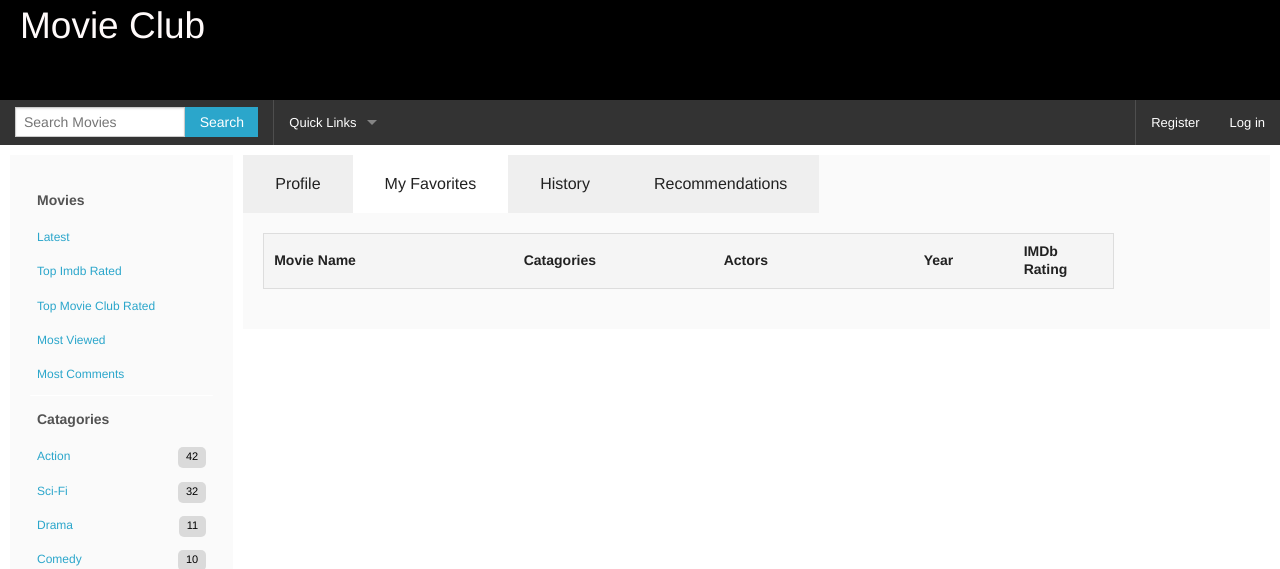
After one commit to deepal/movieclub, an ASP.NET MVC app: template MovieClub/MovieClub/Views/User/MyAccount.cshtml in a window 1280 px wide, after a click on "My Favorites". The commit adds this page. Shown: the top 569 px of the page. Run offline with ASP.NET Core 8 and stand-ins for ASP.NET MVC 5, Linux system fonts and the light colour scheme; the template is opened without the code that fills it, so the values that code supplies are empty; the project's own start-up code is not run, and a stand-in starts its controllers and pages; some libraries are stand-ins or nearby versions.

Commit message:
Started My Account page

```diff
--- /dev/null
+++ b/MovieClub/MovieClub/Content/css/myaccount.css
@@ -0,0 +1,11 @@
+.tabs-content-custom{
+    padding:5px 20px;
+}
+
+.tabs-content-custom div{
+    overflow:auto;
+}
+
+#myaccount{
+    background-color:#fafafa;
+}
--- a/MovieClub/MovieClub/Views/Content/MovieDetails.cshtml
+++ b/MovieClub/MovieClub/Views/Content/MovieDetails.cshtml
@@ -27,6 +27,7 @@
             <div id="movieclub-stats">
                 <table>
                     <tr><th colspan="2">MovieClub Statistics</th></tr>
+
                         <tr>
                             <td colspan="2">
                                 <div id="movie-pearson">
@@ -45,6 +46,7 @@
                             </td>
                         </tr>
                         <tr><td>Rents</td><td>5 times</td></tr>
+
                 </table>
             </div>
 
--- /dev/null
+++ b/MovieClub/MovieClub/Views/User/MyAccount.cshtml
@@ -0,0 +1,58 @@
+@{
+    ViewBag.Title = "MyAccount";
+}
+
+<div id="myaccount">
+    <dl class="tabs" data-tab>
+        <dd class="active"><a href="#panel-profile">Profile</a></dd>
+        <dd><a href="#panel-favorites">My Favorites</a></dd>
+        <dd><a href="#panel-history">History</a></dd>
+        <dd><a href="#panel-recommendations">Recommendations</a></dd>
+    </dl>
+    <div class="tabs-content tabs-content-custom">
+        <div class="content active small" id="panel-profile">
+            <p>Profile</p>
+        </div>
+        <div class="content small" id="panel-favorites">
+            <table>
+                <thead>
+                    <tr>
+                        <td width="250px">Movie Name</td>
+                        <td width="200px">Catagories</td>
+                        <td width="200px">Actors</td>
+                        <td width="100px">Year</td>
+                        <td width="100px">IMDb Rating</td>
+                    </tr>
+                </thead>
+                <tbody></tbody>
+            </table>
+        </div>
+        <div class="content small" id="panel-history">
+            <table>
+                <thead>
+                    <tr>
+                        <td>Date</td>
+                        <td>Activity</td>
+                    </tr>
+                </thead>
+                <tbody></tbody>
+            </table>
+        </div>
+        <div class="content small" id="panel-recommendations">
+            <table>
+                <thead>
+                    <tr>
+                        <td>Movie Name</td>
+                        <td>Recommended By</td>
+                        <td>Date</td>
+                    </tr>
+                </thead>
+                <tbody></tbody>
+            </table>
+        </div>
+    </div>
+</div>
+
+@section customstyles{
+    @Styles.Render("~/Content/css/myaccount.css")
+}
```
Also changed, not shown: MovieClub/MovieClub/Controllers/UserController.cs (added, +25 -0 lines), MovieClub/MovieClub/MovieClub.csproj, 2 other files. Lines whose indentation alone changed are shown as unchanged.
